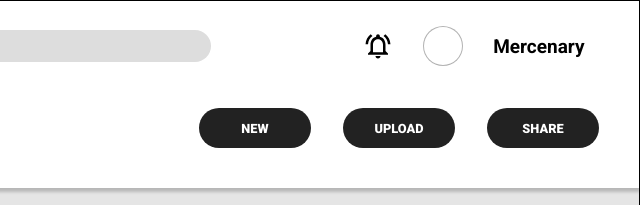
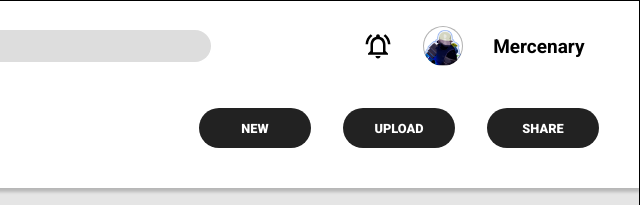
Before and after one commit to natdlc/admin-dashboard, a plain HTML site: page index.html in a window 1280 px wide. Shown: the top 205 px of the page, 640-1280 px from the left. Drawn offline with Linux system fonts and the light colour scheme; the site is published under a folder, as on GitHub Pages, so addresses that start at the root find nothing.

Commit message:
image url correction

```diff
--- a/styles.css
+++ b/styles.css
@@ -89,7 +89,7 @@ input[type="search"] {
 }
 
 .header-upper-right > div:nth-child(2) > a {
-    background-image: url('/assets/images/merc.png');
+    background-image: url('./assets/images/merc.png');
     background-repeat: no-repeat;
     background-position:center;
     background-size: cover;
```
